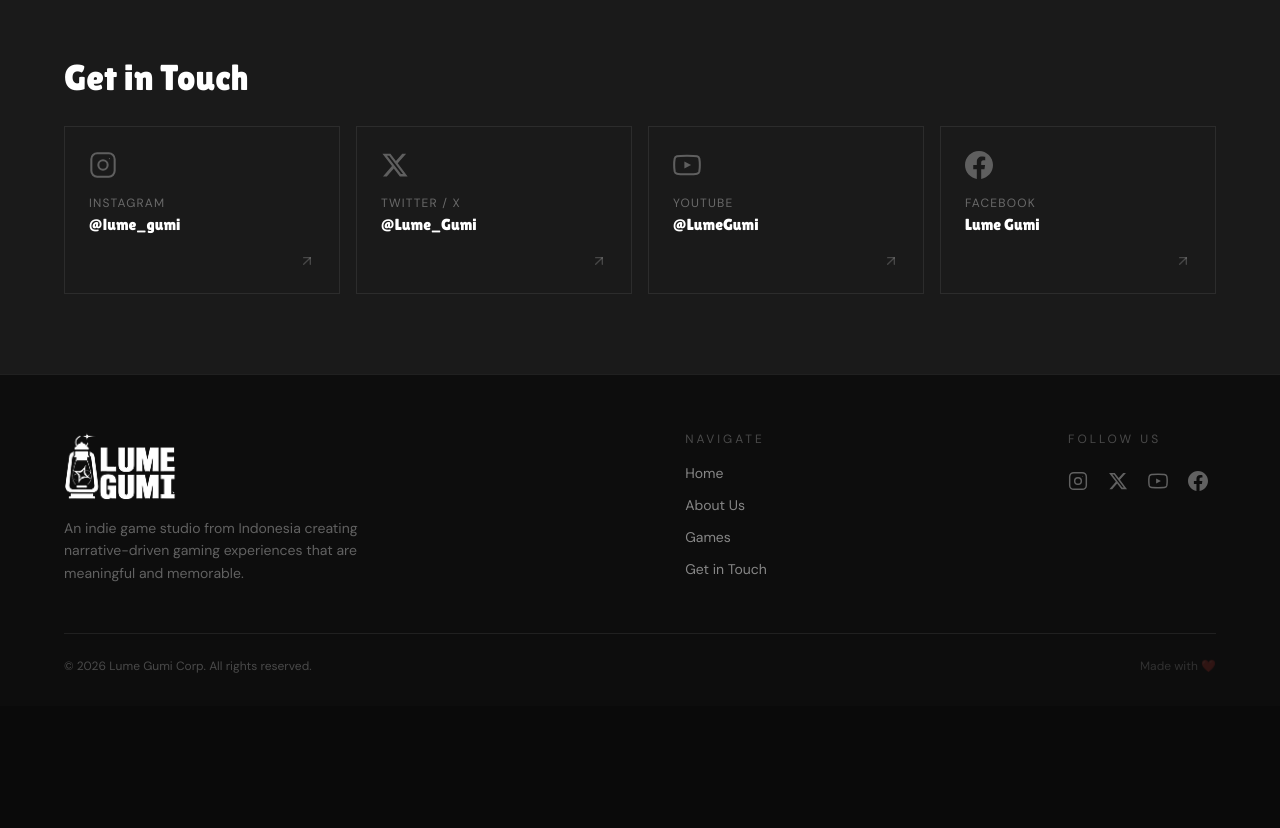
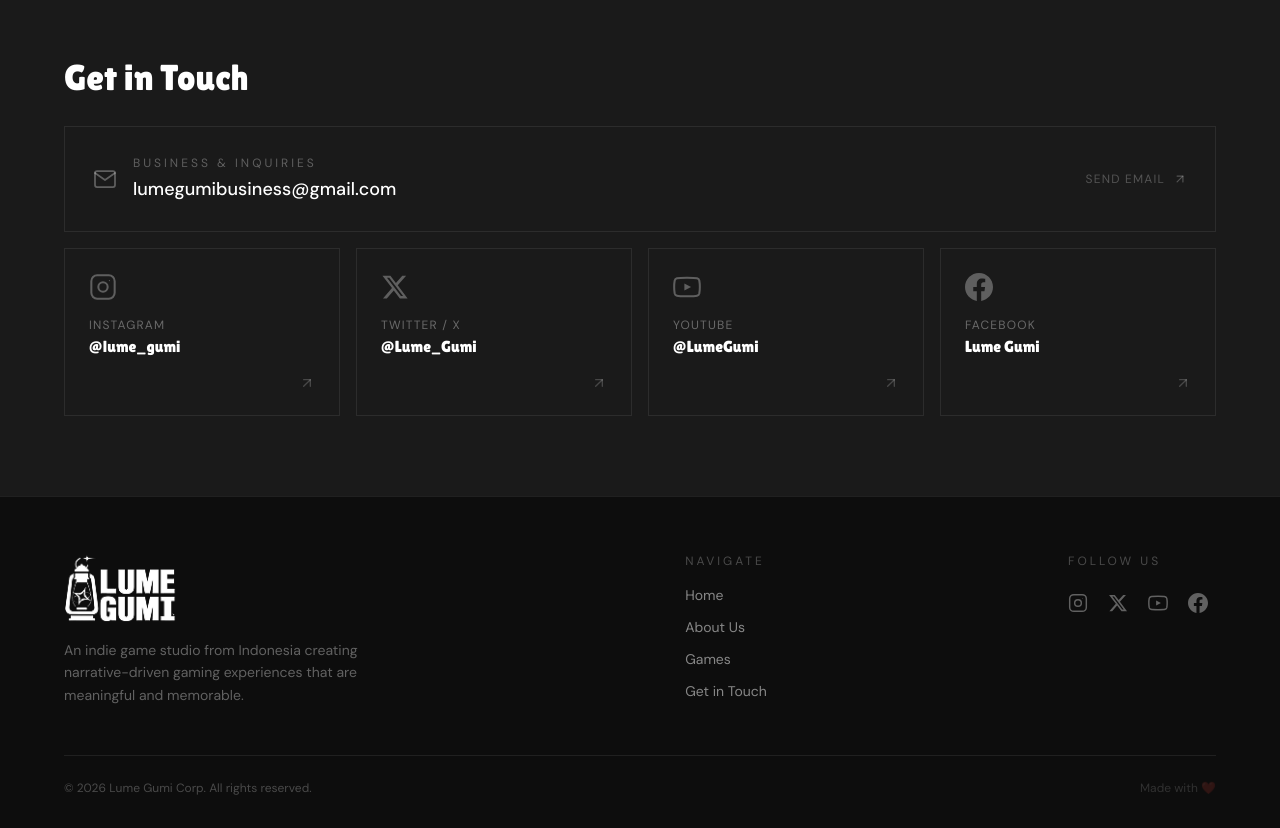
Before and after one commit to rizkicahyaa/fe-lumegumi, a Next.js app: page / in a window 1280 px wide. Shown: the part 2780-3608 px from the top of the page. Before the commit the page ends 3486 px from the top, so only its background shows below. Built offline with nearby package versions, Linux system fonts and the light colour scheme.

Commit message:
feat: added mailto

```diff
--- a/app/components/Contact.tsx
+++ b/app/components/Contact.tsx
@@ -66,6 +66,36 @@
                     </h2>
                 </div>
 
+                {/* Email card */}
+                <a
+                    href="mailto:lumegumibusiness@gmail.com"
+                    className="group flex flex-col sm:flex-row sm:items-center sm:justify-between gap-5 p-7 mb-4 border border-white/8 hover:border-[#BB9B53]/30 hover:bg-white/3 transition-all duration-300"
+                    aria-label="Send email to Lume Gumi"
+                >
+                    <div className="flex items-center gap-4">
+                        <span className="text-white/30 group-hover:text-[#BB9B53] transition-colors duration-300 shrink-0">
+                            <svg xmlns="http://www.w3.org/2000/svg" viewBox="0 0 24 24" fill="none" stroke="currentColor" strokeWidth="1.75" strokeLinecap="round" strokeLinejoin="round" className="w-6 h-6">
+                                <path d="M4 4h16c1.1 0 2 .9 2 2v12c0 1.1-.9 2-2 2H4c-1.1 0-2-.9-2-2V6c0-1.1.9-2 2-2z" />
+                                <polyline points="22,6 12,13 2,6" />
+                            </svg>
+                        </span>
+                        <div>
+                            <p className={`${dmSans.className} text-white/30 text-xs tracking-[0.25em] uppercase mb-1`}>Business & Inquiries</p>
+                            <p className={`${dmSans.className} text-white text-base lg:text-lg font-medium group-hover:text-[#BB9B53] transition-colors duration-300`}>
+                                lumegumibusiness@gmail.com
+                            </p>
+                        </div>
+                    </div>
+                    <span className={`${dmSans.className} flex items-center gap-2 text-xs tracking-widest uppercase text-white/25 group-hover:text-[#BB9B53] transition-colors duration-300 shrink-0`}>
+                        Send Email
+                        <svg xmlns="http://www.w3.org/2000/svg" viewBox="0 0 24 24" fill="none" stroke="currentColor" strokeWidth="2" strokeLinecap="round" strokeLinejoin="round" className="w-3.5 h-3.5 group-hover:translate-x-0.5 group-hover:-translate-y-0.5 transition-transform duration-300">
+                            <line x1="7" y1="17" x2="17" y2="7" />
+                            <polyline points="7 7 17 7 17 17" />
+                        </svg>
+                    </span>
+                </a>
+
+                {/* Social cards */}
                 <div className="grid grid-cols-2 lg:grid-cols-4 gap-4">
                     {socials.map((social) => (
                         <a key={social.label} href={social.href} target="_blank" rel="noopener noreferrer" aria-label={`Visit Lume Gumi on ${social.label}`} className={`group flex flex-col gap-4 p-6 border border-white/8 ${social.color} transition-all duration-300 hover:-translate-y-0.5`}>
```
